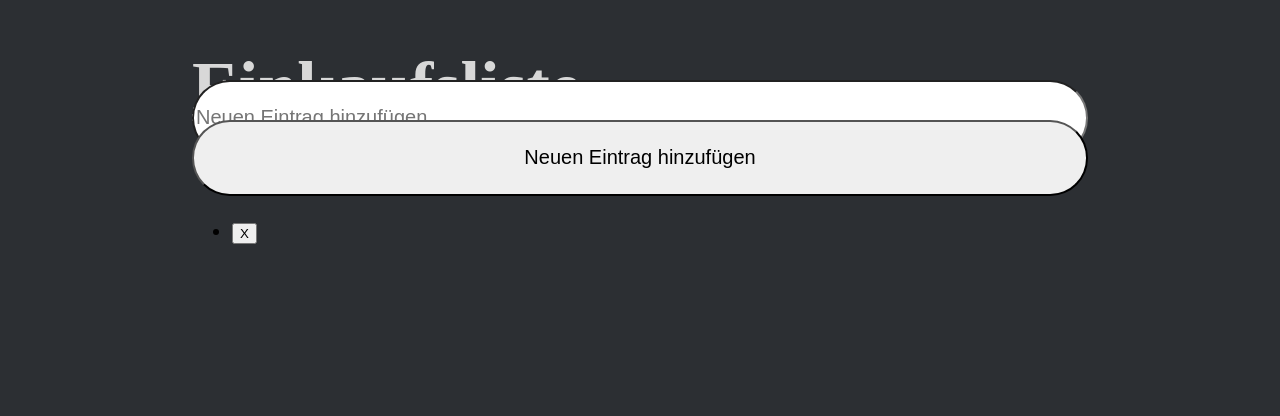
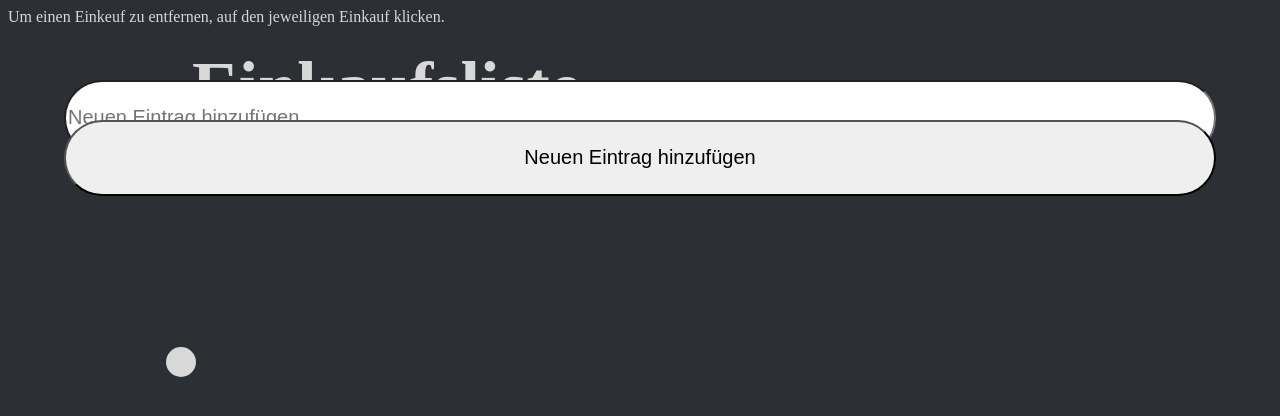
Before and after one commit to Siet2021/Einkaufsliste, a plain HTML site: page index.html in a window 1280 px wide. Both pictures are taken after a click on the button "Neuen Eintrag hinzufügen". Drawn offline with Linux system fonts and the light colour scheme.

Commit message:
Einkaufsliste

```diff
--- a/index.html
+++ b/index.html
@@ -7,6 +7,10 @@
 
 <body>
     <h1 id="ub1">Einkaufsliste</h1>
+
+    <p id="t1">
+        Um einen Einkeuf zu entfernen, auf den jeweiligen Einkauf klicken.
+    </p>
 
     <input type="text" id="inp" placeholder="Neuen Eintrag hinzufügen">
 
--- a/script.js
+++ b/script.js
@@ -34,7 +34,7 @@ let shoppingItems = getShoppingItemsFromLocalStorage();
             document.getElementById('list').innerHTML = '';
 
             for (let index = 0; index < shoppingItems.length; index += 1) {
-                document.getElementById('list').innerHTML += '<li>' + shoppingItems[index] +
-                ' <button onclick="removeItem(' + index + '); updateList();">X</button></li>';
+                document.getElementById('list').innerHTML += '<li onclick="removeItem(' + index + '); updateList();">' + shoppingItems[index] +
+                '</li>';
             }
         }
--- a/style.css
+++ b/style.css
@@ -6,8 +6,8 @@ html{
     border-radius: 1cm;
     position: absolute;
     top: 10%;
-    left: 15%;
-    width: 70%;
+    left: 5%;
+    width: 90%;
     height: 2cm;
     font-size: 20px;
 }
@@ -16,8 +16,8 @@ html{
     border-radius: 1cm;
     position: absolute;
     top: 15%;
-    left: 15%;
-    width: 70%;
+    left: 5%;
+    width: 90%;
     height: 2cm;
     font-size: 20px;
 }
@@ -29,7 +29,8 @@ html{
     left: 15%;
     width: 70%;
     height: 2cm;
-    font-size: 20px;
+    font-size: 100px;
+    color:rgb(216, 216, 216);
 }
 
 #ub1{
@@ -47,3 +48,7 @@ html{
 #l1{
     background-color: purple;
 }
+
+#t1{
+    color:rgb(216, 216, 216);
+}
```
